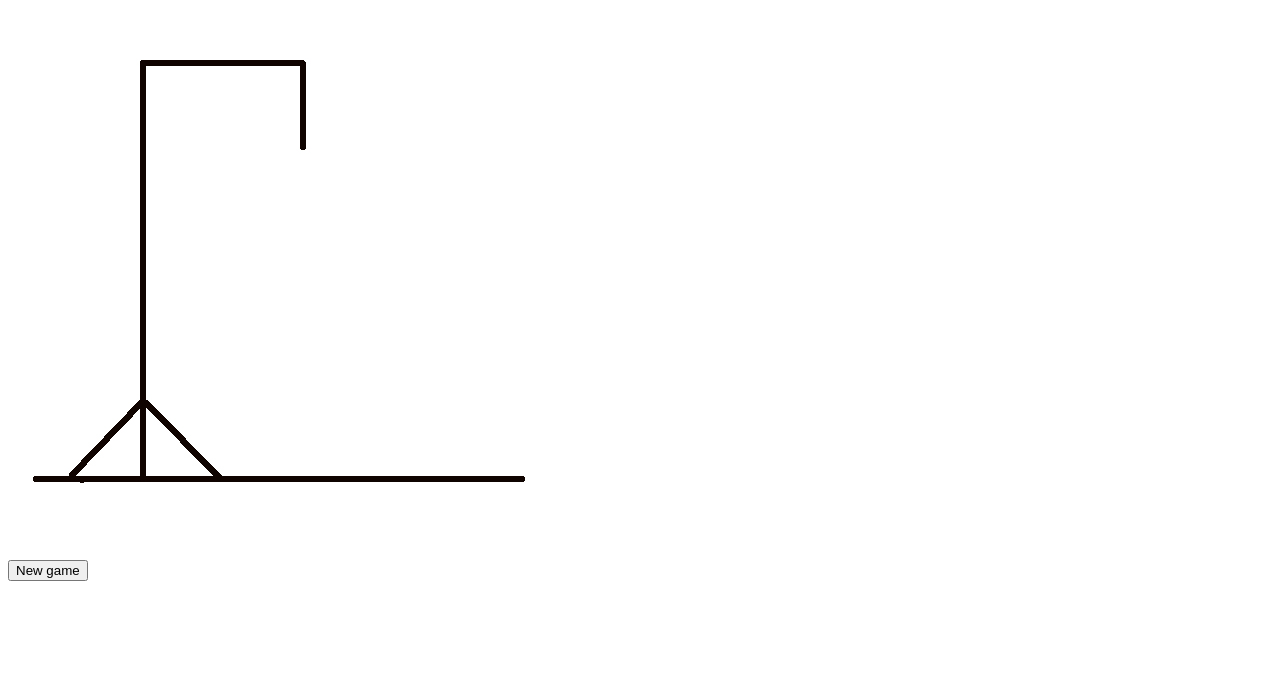
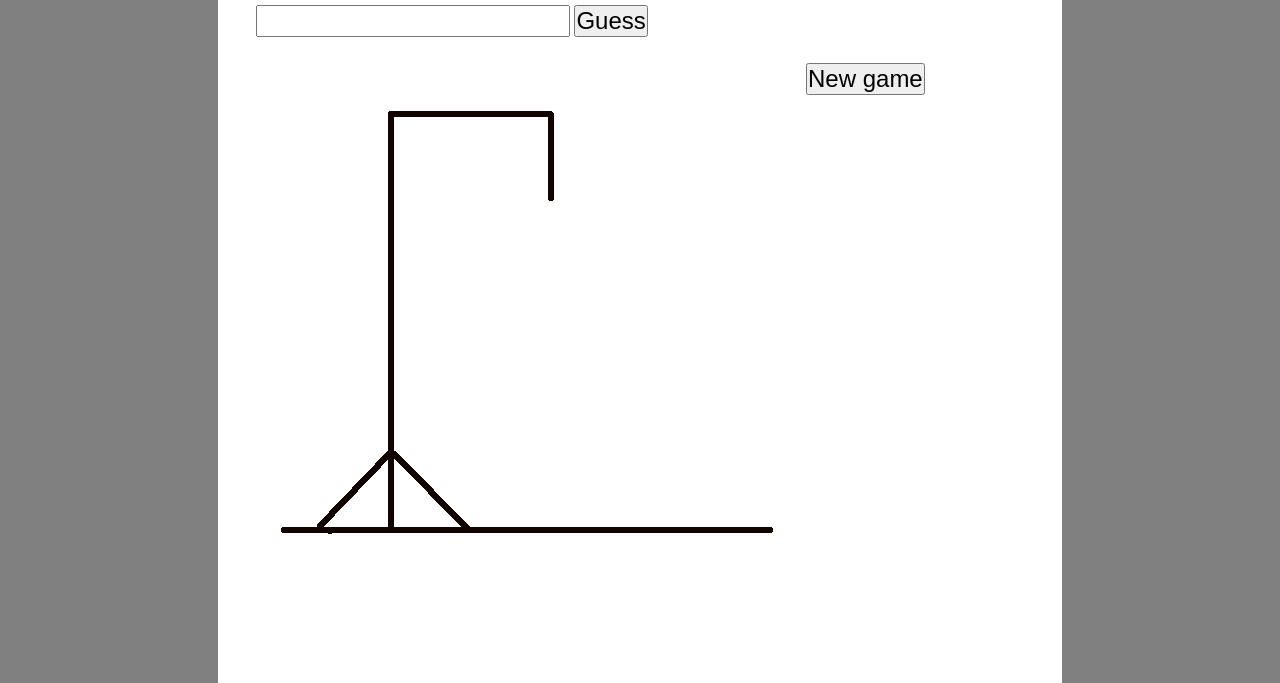
Before and after one commit to benfanderson/hangman, a plain HTML site: page index.html in a window 1280 px wide. Shown: the part 143-826 px from the top of the page. Before the commit the page ends 800 px from the top, so only its background shows below. Drawn offline with Linux system fonts and the light colour scheme.

Commit message:
Begin adding desktop styles.

```diff
--- a/index.html
+++ b/index.html
@@ -5,8 +5,10 @@
     <meta http-equiv="X-UA-Compatible" content="ie=edge">
     <title>Hangman</title>
     <script src="hangman.js"></script>
+    <link rel="stylesheet" href="style.css">
 </head>
 <body>
+    <div id="container">
         <h1>Let's play Hangman</h1>
         <p id="guessWord"></p>
         <form id="form">
@@ -18,6 +20,6 @@
         <br>
         <p id="yourGuesses"></p>
         <button id="newGame"> New game</button>
-
+    </div>
 </body>
 </html>
--- /dev/null
+++ b/style.css
@@ -0,0 +1,63 @@
+* {
+    padding: 0%;
+    margin: 0%;
+}
+
+body {
+    font-family: Arial, Helvetica, sans-serif;
+}
+
+#container {
+    width: 100%;
+}
+#hangmanPic {
+    width: 100%;
+}
+
+/*View for tablets*/
+@media (min-width:479px) {
+
+
+}
+
+/*View for desktop*/
+@media (min-width:1000px) {
+
+    body {
+        background-color: grey;
+    }
+
+#container {
+    width: 60%;
+    height: 100%;
+    margin: auto;
+    padding: 1% 3%;
+    background-color: white;
+}
+h1{
+    font-size: 5em;
+    margin-bottom: 1%;
+}
+
+#guessWord, #guessInput, #guessButton, #gameStatus {
+    font-size: 1.5em;
+    margin-bottom: 1%;
+
+}
+
+#gameStatus, #yourGuesses {
+    float: right;
+
+}
+
+#hangmanPic{
+    width: 550px;
+    float: left;
+}
+
+#newGame {
+    clear: both;
+    font-size: 1.5em;
+}
+
+}
```
Lines whose indentation alone changed are shown as unchanged.
